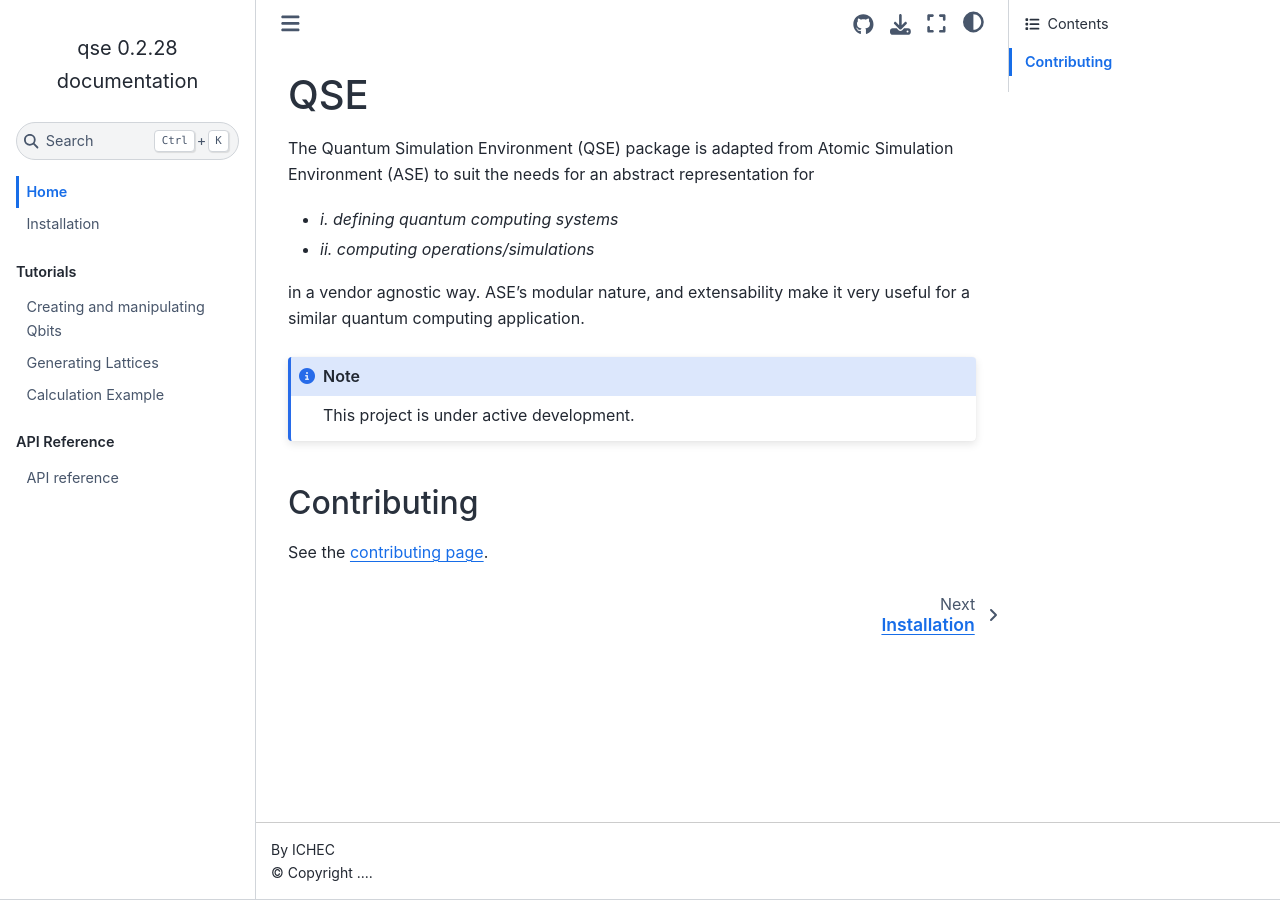
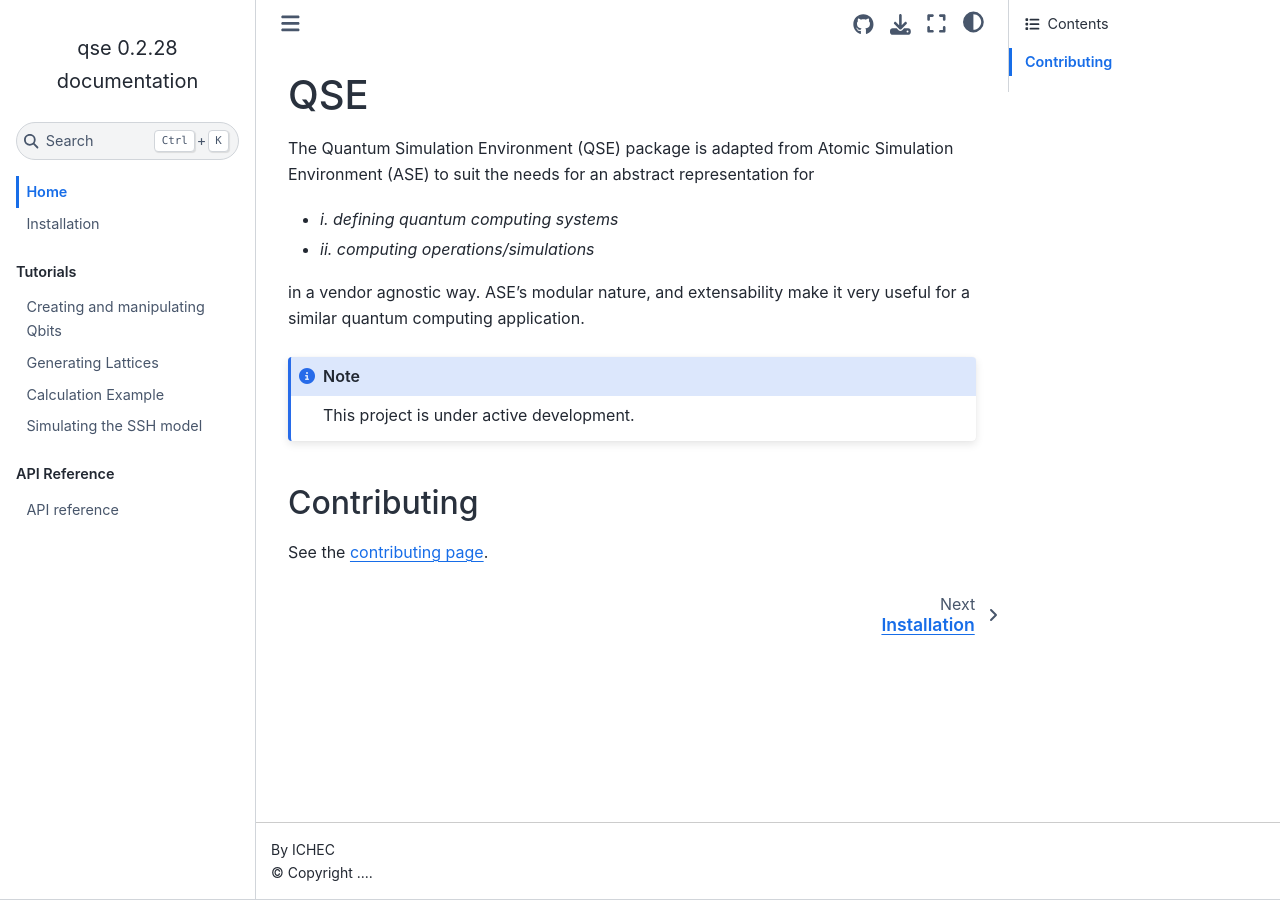
Before and after one commit to ICHEC/qse, a Sphinx documentation site: the page built from docs/source/index.rst, in a window 1280 px wide. Built offline with Sphinx 7.4.7 and the Sphinx Book theme 1.1.4, drawn with Linux system fonts in a browser that asks for light colours.

Commit message:
update nb

```diff
--- a/docs/source/index.rst
+++ b/docs/source/index.rst
@@ -32,6 +32,7 @@ See the `contributing page <https://github.com/ICHEC/qse/blob/main/CONTRIBUTIONS
    tutorials/creating_and_manipulating_qbits
    tutorials/generating_lattices
    tutorials/pulser-calc-example
+   tutorials/ssh_model
 
 
 .. toctree::
```
Also changed, not shown: docs/source/tutorials/ssh_model.ipynb.
